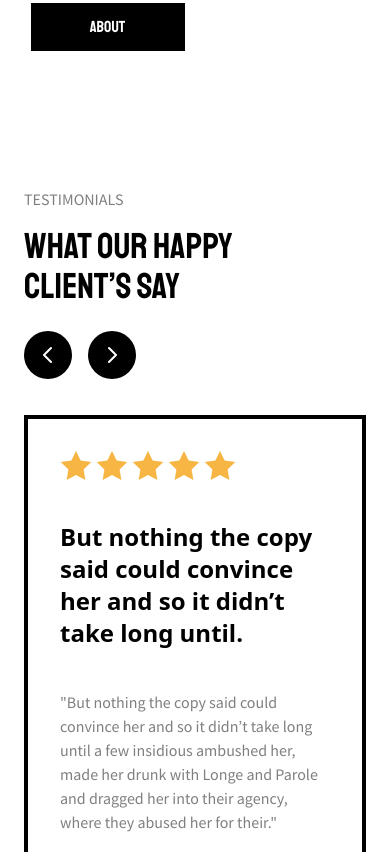
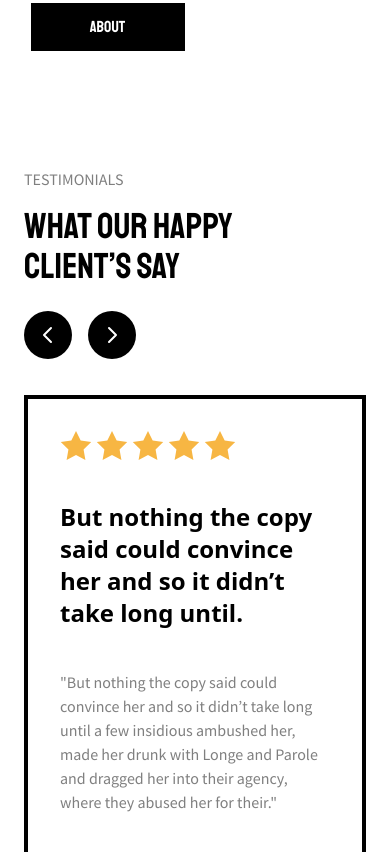
Before and after one commit to fsholehan/photography-land, a website: page index.html in a window 390 px wide. Shown: the part 4721-5573 px from the top of the page. Drawn offline with nearby package versions, Linux system fonts and the light colour scheme; files that its build step writes are made by us from their sources; grey boxes are pictures that could not be loaded.

Commit message:
fix section testimonials

```diff
--- a/index.html
+++ b/index.html
@@ -372,7 +372,7 @@
     <!-- end about us -->
 
     <!-- testimonial -->
-    <section class="py-10 md:py-24">
+    <section class="py-5 md:py-24">
       <div class="container mx-auto px-6 md:px-0">
         <div
           class="flex flex-col justify-between space-y-6 md:flex-row md:items-end md:space-y-0"
```
